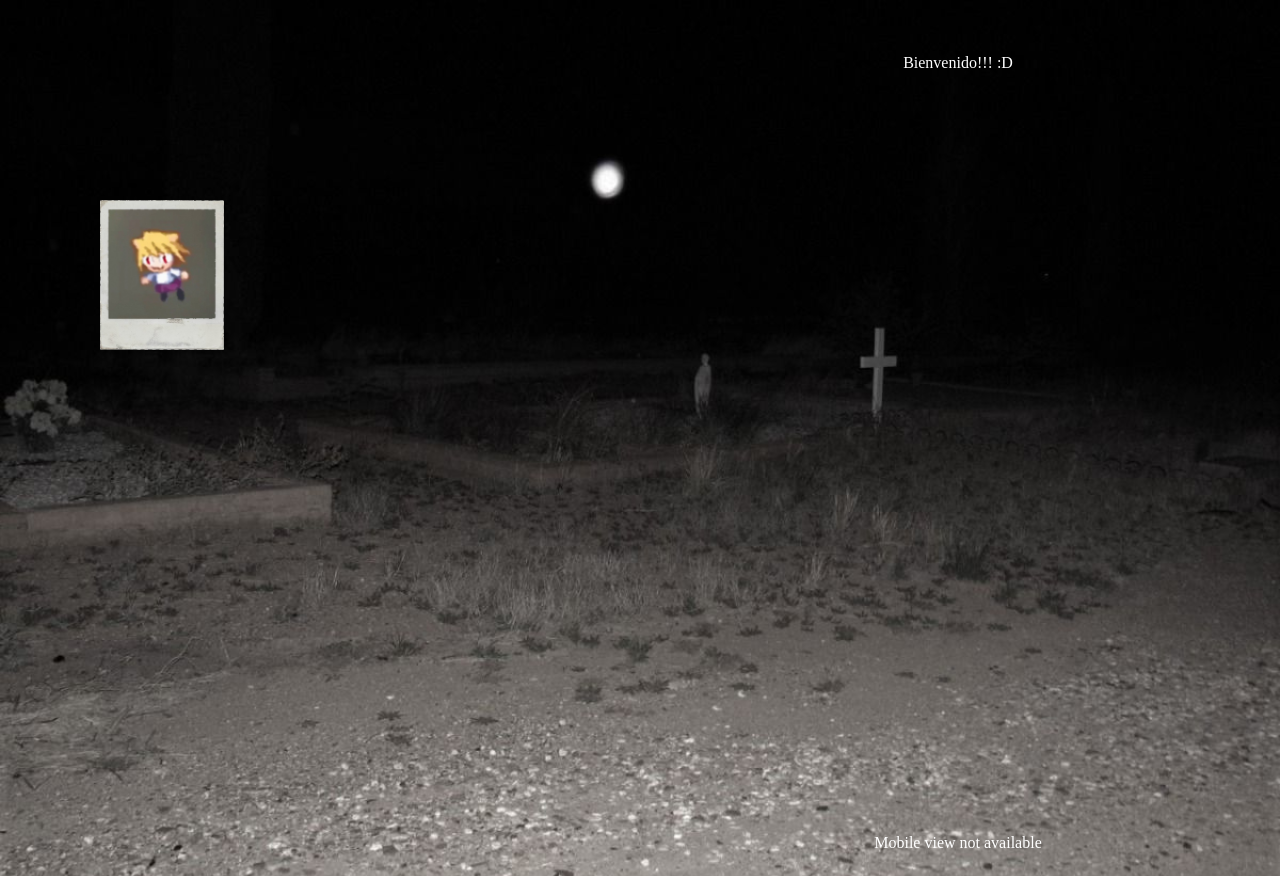
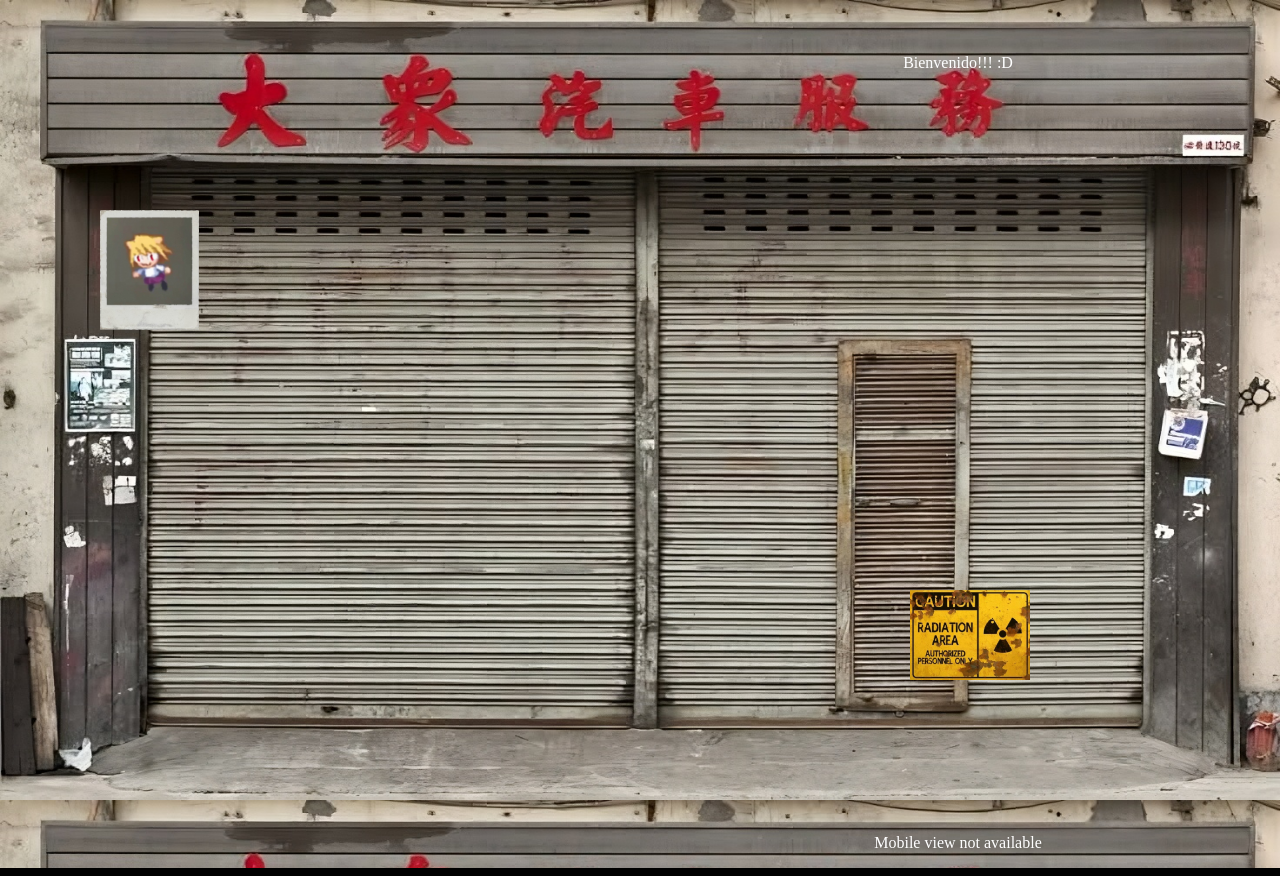
Before and after one commit to HurryChocolate/neocitiesProject, a plain HTML site: page index.html in a window 1280 px wide. Shown: the top 876 px of the page. Drawn offline with Linux system fonts and the light colour scheme.

Commit message:
de locos

```diff
--- a/index.css
+++ b/index.css
@@ -1,13 +1,18 @@
 body{
     width: 1900px;
-    background-image: url(/images/21e72d6fc1563d5500582a3fcc63a545.jpg);
+    height: 800px;
+    background-image: url(/images/21e72d6fc1563d5500582a3fcc63a545.jpeg);
     background-repeat: repeat;
-    background-size: cover;
+    background-attachment: fixed;
+    background-size: 100% 100%;
     background-color: black;
 }
 
-main p{
+main{
+    width: 100%;
+}
 
+main div p{
     color: white;
 }
 
@@ -16,7 +21,7 @@ header{
 }
 
 nav{
-    width: 100%;
+    width: 95%;
     display: flex;
     justify-content: flex-end;
 }
@@ -39,12 +44,19 @@ nav p{
     justify-content: center;
 }
 
-img{
-    top: 25%;
+#neco{
+    top: 210px;
     left: 100px;
-    height: 150px;
+    height: 120px;
     position: absolute;
 
+}
+
+#rad{
+    bottom: 120px;
+    right: 250px;
+    height: 90px;
+    position: absolute;
 }
 
 footer{
--- a/index.html
+++ b/index.html
@@ -2,7 +2,7 @@
 <html lang="en">
 <head>
     <meta charset="UTF-8">
-    <meta name="viewport" content="width=device-width, initial-scale=1.0">
+    <meta name="viewport" content="width=1920, height=800">
     <link rel="stylesheet" href="index.css">
     <title>Neocities</title>
 </head>
@@ -11,7 +11,8 @@
         <nav><p>portfolio</p><p>about me</p></nav>
     </header>
     <main>
-        <img src="/images/mybeloved.png" alt="My beloved">
+        <img src="/images/mybeloved.png" alt="My beloved" id="neco">
+        <img src="/images/radiation.jpg" alt="radiation" id="rad">
         <div class="container">
             <p>Bienvenido!!! :D</p>
 
```
Also changed, not shown: images/21e72d6fc1563d5500582a3fcc63a545.jpeg (added), images/21e72d6fc1563d5500582a3fcc63a545.jpg (deleted), images/radiation.jpg (added).
